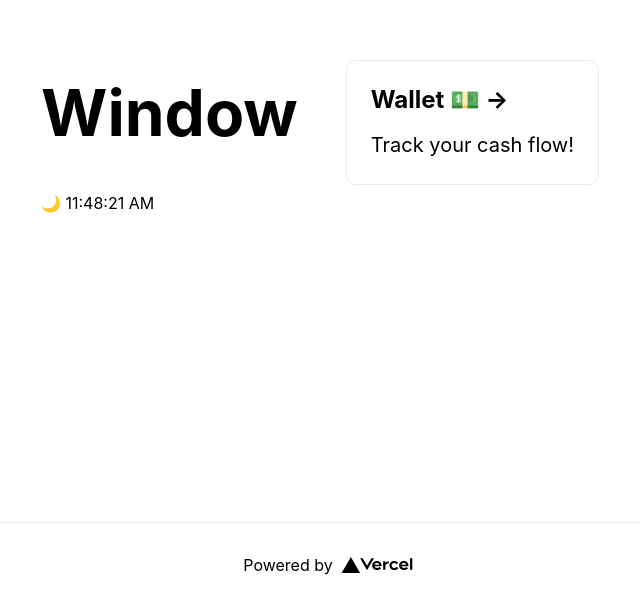
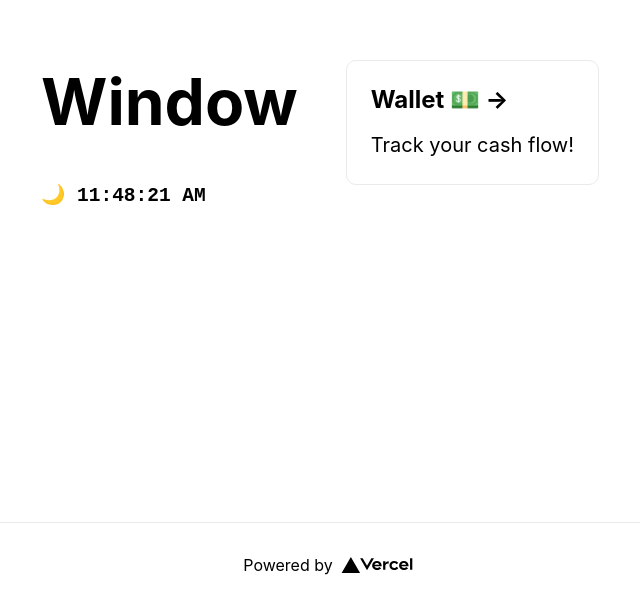
Before and after one commit to JeremyLoh/window, a Next.js app: page / in a window 1280 px wide. Shown: the part 278-885 px from the top of the page, without its empty margins (312-952 px from the left). Built offline with nearby package versions, Linux system fonts and the light colour scheme.

Commit message:
Add monospace font for clock component

```diff
--- a/components/clock.tsx
+++ b/components/clock.tsx
@@ -1,4 +1,5 @@
 import React, { FC, useEffect, useState } from "react"
+import styles from '../styles/components/Clock.module.css'
 import Emoji from "./emoji"
 
 const clock:FC<any> = () => {
@@ -22,10 +23,12 @@ const clock:FC<any> = () => {
   }, [])
 
   return (
-    <div>
-      <Emoji symbol={isDayTime() ? "🌞" : "🌙"}/>
-      {" "}
-      <span>{date.toLocaleTimeString()}</span>
+    <div className={styles.clock}>
+      <h2>
+        <Emoji symbol={isDayTime() ? "🌞" : "🌙"}/>
+        {" "}
+        <span>{date.toLocaleTimeString()}</span>
+      </h2>
     </div>
   )
 }
--- /dev/null
+++ b/styles/components/Clock.module.css
@@ -0,0 +1,3 @@
+.clock {
+  font-family: monospace;
+}
```
